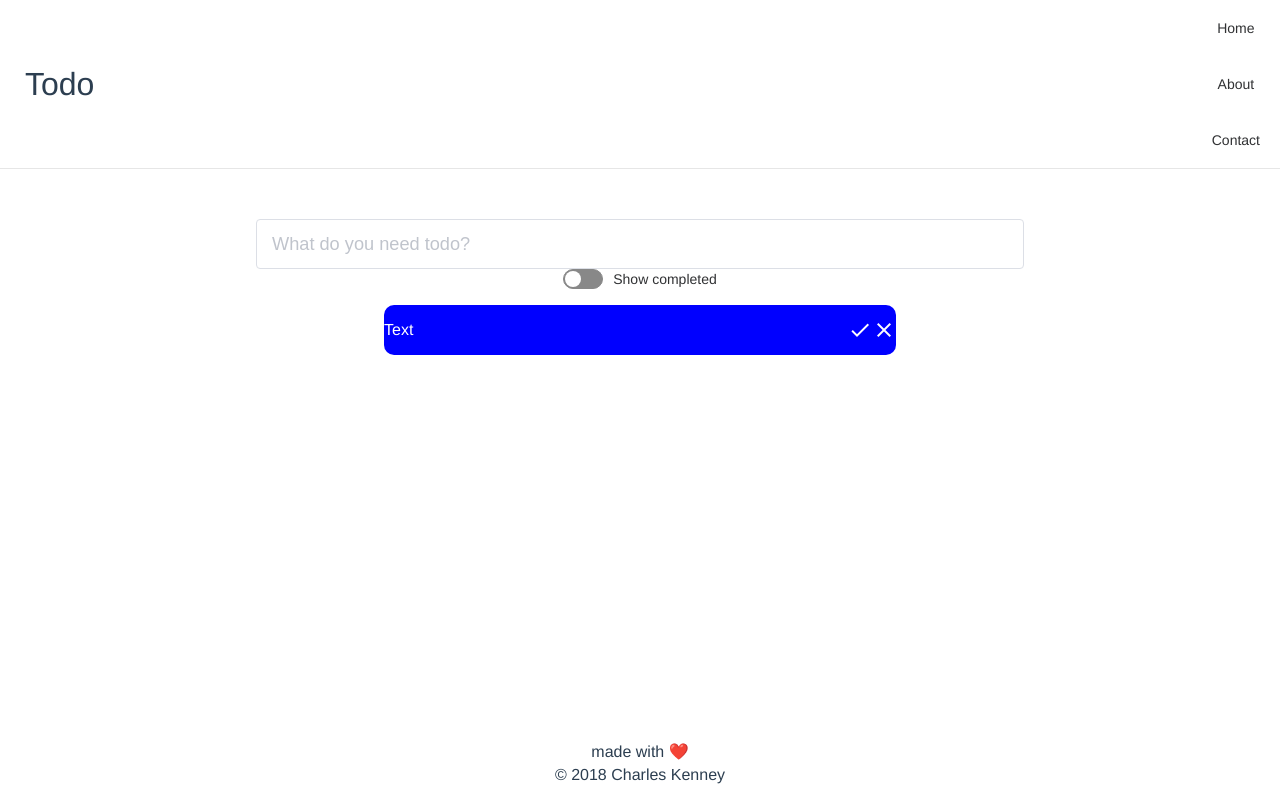
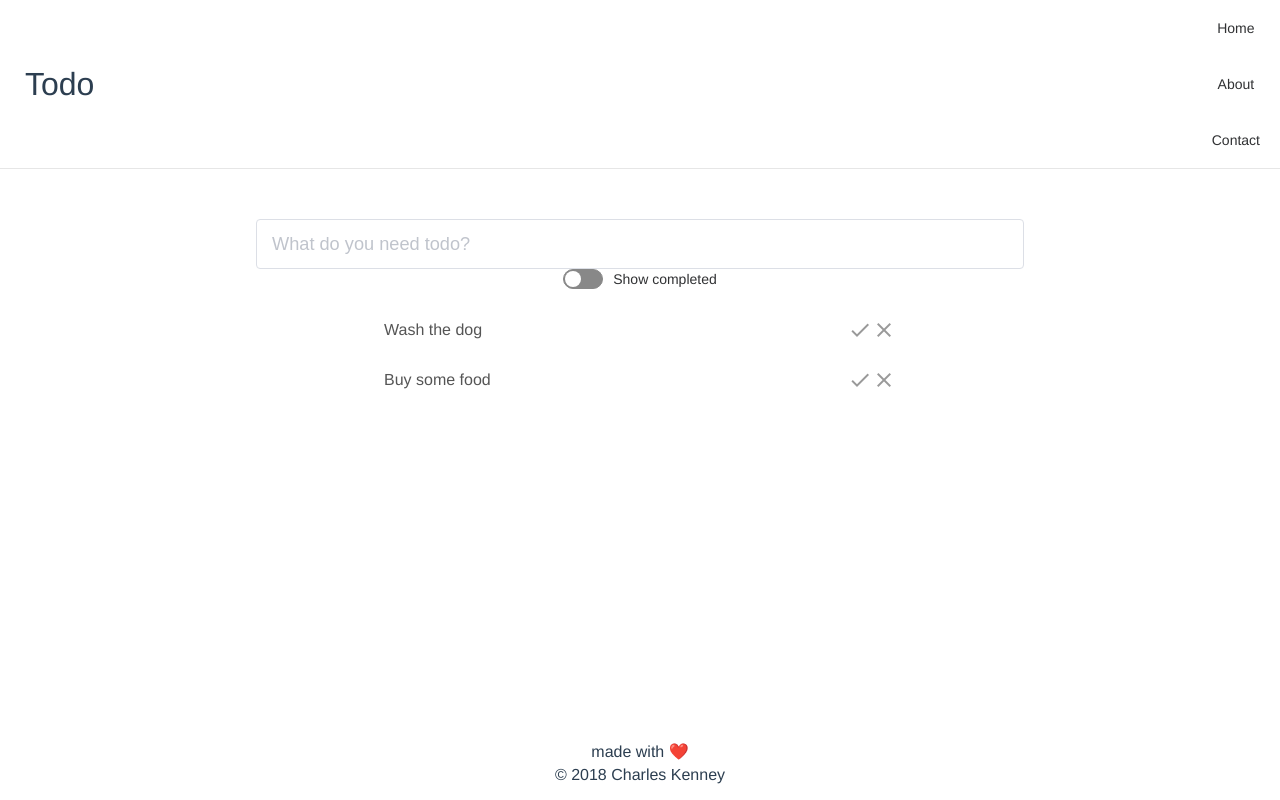
Before and after one commit to 0xch4z/vuex-todo, a Nuxt app: page / in a window 1280 px wide. Built offline with nearby package versions, Linux system fonts and the light colour scheme.

Commit message:
finish todo item

```diff
--- a/components/Footer.vue
+++ b/components/Footer.vue
@@ -7,6 +7,7 @@
 
 <script>
 export default {
+  name: 'x-footer',
   data () {
     return {
       year: (new Date()).getFullYear(),
--- a/components/Header.vue
+++ b/components/Header.vue
@@ -17,6 +17,8 @@
 
 <script>
 export default {
+  name: 'x-header',
+  data () { return {} }
 }
 </script>
 
--- a/components/Todo.vue
+++ b/components/Todo.vue
@@ -1,12 +1,14 @@
 <template>
   <ul class="todo-root">
-    <p class="todo-title">Text</p>
+    <p class="todo-title">{{ item.title }}</p>
     <icon-button
+      class="todo-complete-button"
       @clicked="handleComplete"
       hint="complete"
       icon="done"
     />
     <icon-button
+      class="todo-delete-button"
       @clicked="handleDelete"
       hint="delete"
       icon="close"
@@ -18,13 +20,23 @@ import IconButton from './IconButton'
 
 export default {
   title: 'todo',
+  props: {
+    item: {
+      type: Object,
+      default: () => ({
+        id: '64B85E5A-EA39-4979-B7CC-3BE17562D058',
+        title: 'Title',
+        isComplete: false,
+      })
+    }
+  },
   components: { IconButton },
   methods: {
     handleComplete () {
-      console.log('delete')
+      this.$emit('complete')
     },
     handleDelete () {
-      console.log('trashed')
+      this.$emit('delete')
     },
   }
 }
@@ -32,11 +44,9 @@ export default {
 
 <style>
 .todo-root {
+  color: #999;
   width: 100%;
   height: 50px;
-  background-color: blue;
-  border-radius: 10px;
-  color: #fff;
   padding: 0;
   display: flex;
   align-items: center;
@@ -44,7 +54,16 @@ export default {
 }
 
 .todo-title {
+  color: #555;
   flex-grow: 1;
   text-align: left;
 }
+
+.todo-complete-button:hover {
+  color: seagreen;
+}
+
+.todo-delete-button:hover {
+  color: #f44;
+}
 </style>
--- a/pages/index.vue
+++ b/pages/index.vue
@@ -12,7 +12,13 @@
         inactive-color="#888"
       />
     <ul id="todos">
-      <todo />
+      <todo
+        v-for="item in todos"
+        v-bind:item="item"
+        v-bind:key="item.id"
+        @complete="handleComplete(item.id)"
+        @delete="handleDelete(item.id)"
+      />
     </ul>
   </div>
 </template>
@@ -26,6 +32,27 @@ export default {
     return {
       input: '',
       showCompleted: false,
+      /* temp */
+      todos: [
+        {
+          id: '1',
+          title: 'Wash the dog',
+          isComplete: false,
+        },
+        {
+          id: '2',
+          title: 'Buy some food',
+          isComplete: false,
+        }
+      ]
+    }
+  },
+  methods: {
+    handleComplete (id) {
+      console.log('will handle complete for id =>', id)
+    },
+    handleDelete (id) {
+      console.log('will handle delete for id =>', id)
     }
   }
 }
```
